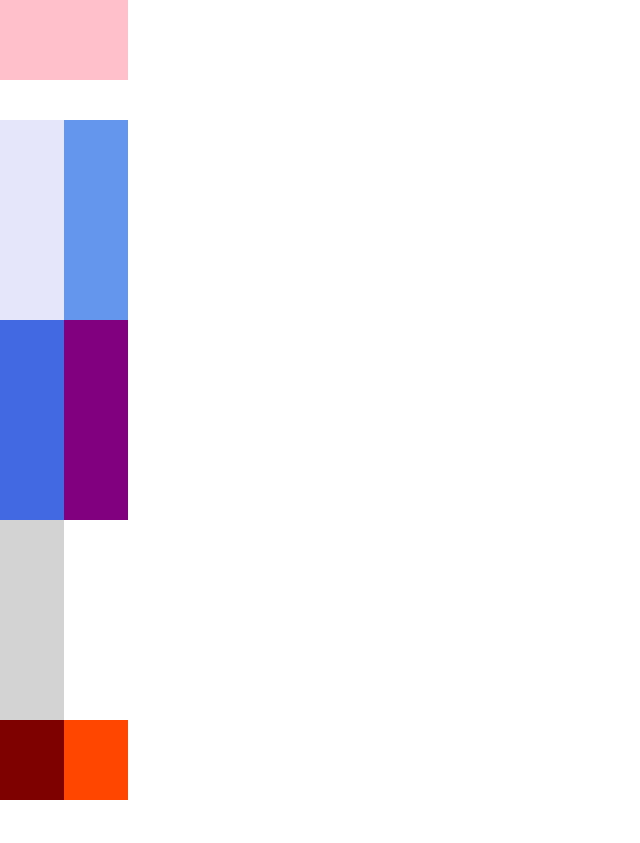
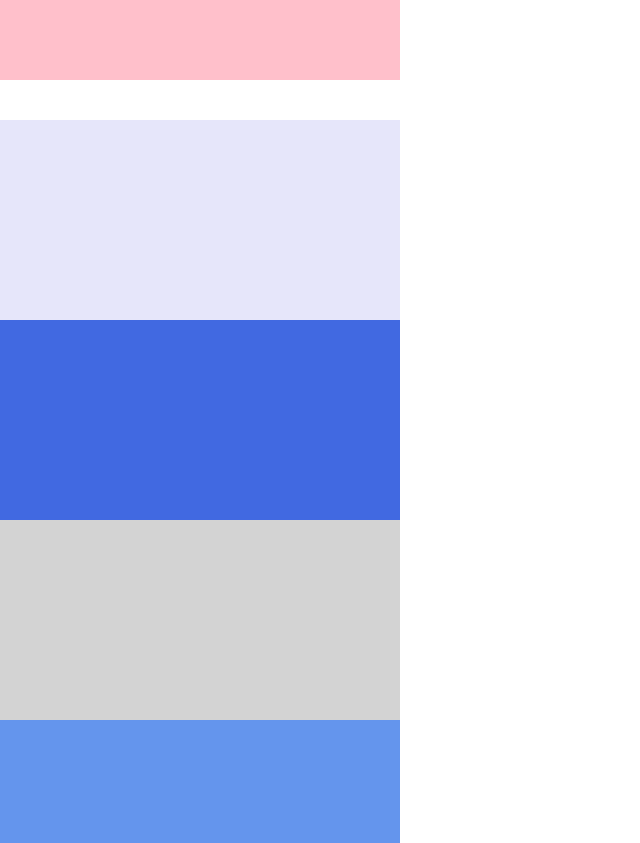
Before and after one commit to minttunii/webdev1, a plain HTML site: page exercises/04_css/ex5/index.html in a window 1280 px wide. Shown: the top 843 px of the page, without its empty margins (0-640 px from the left). Drawn offline with Linux system fonts and the light colour scheme.

Commit message:
Grid-template-areas deleted, auto-fill changed to auto fit

```diff
--- a/exercises/04_css/ex5/styles.css
+++ b/exercises/04_css/ex5/styles.css
@@ -8,10 +8,6 @@ body {
   height: 100vh;
   width: 100%;
   transition: width 3s;
-  grid-template-columns: repeat(auto-fill, minmax(400px, 1fr));;
-  grid-template-areas:
-  "h h"
-  "m f";
 }
 
 body:hover {
@@ -23,9 +19,7 @@ header {
   width: 100%;
   min-height: 15%;
   /* TODO: needed grid stuff */
-  grid-template-columns: repeat(auto-fill(400px, 1fr));
-  grid-area: h;
-
+  grid-template-columns: repeat(auto-fit, minmax(400px, 1fr));
 }
 
 section {
@@ -40,11 +34,7 @@ article {
   display: grid;
   font-size: 1.5em;
   /* TODO: needed grid stuff */
-  grid-template-areas:
-  "s1 a1"
-  "s2 a2"
-  "s3 .";
-
+  grid-template-columns: repeat(auto-fit, minmax(400px, 1fr));
 }
 
 footer {
@@ -52,7 +42,7 @@ footer {
   width: 100%;
   min-height: 15%;
   /* TODO: needed grid stuff */
-  grid-template-areas: "n1 n2";
+  grid-template-columns: repeat(auto-fit, minmax(400px, 1fr));
 }
 
 nav {
@@ -66,35 +56,28 @@ header nav {
 
 #sec1 {
   background-color: lavender;
-  grid-area: s1;
 }
 
 #aside1 {
   background-color: cornflowerblue;
-  grid-area: a1;
 }
 
 #sec2 {
   background-color: royalblue;
-  grid-area: s2;
 }
 
 #aside2 {
   background-color: purple;
-  grid-area: a2;
 }
 
 #sec3 {
   background-color: lightgray;
-  grid-area: s3;
 }
 
 #nav1 {
   background-color: maroon;
-  grid-area: n1;
 }
 
 #nav2 {
   background-color: orangered;
-  grid-area: n2;
 }
```
